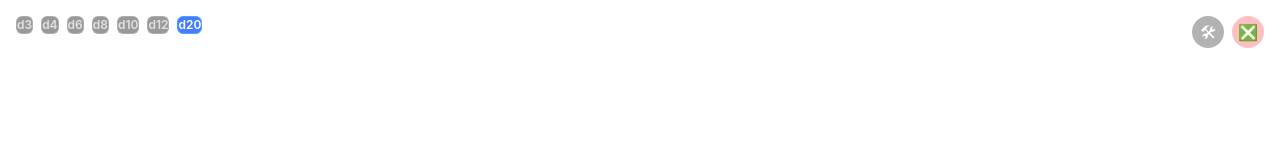
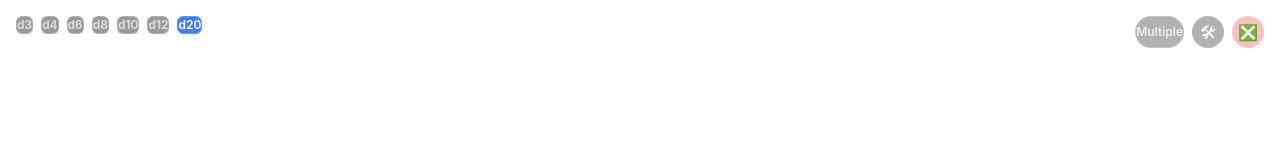
Before and after one commit to weezyvasya/DND, a React (Vite) app: page / in a window 1280 px wide. Shown: the top 160 px of the page. Built offline with nearby package versions, Linux system fonts and the light colour scheme.

Commit message:
multiple option

```diff
--- a/src/components/App.tsx
+++ b/src/components/App.tsx
@@ -49,6 +49,10 @@ interface AppState {
   selectedDie: DiceType;
   diceSize: DiceSize;
   isDiceVisible: boolean;
+  isMultiMode: boolean;
+  multiSelection: Record<DiceType, number>;
+  multiTotal: number | null;
+  multiBreakdown: { type: DiceType; count: number; results: number[] }[];
 }
 
 const App: React.FC = () => {
@@ -63,6 +67,18 @@ const App: React.FC = () => {
     selectedDie: "d20",
     diceSize: "medium",
     isDiceVisible: true,
+    isMultiMode: false,
+    multiSelection: {
+      d3: 0,
+      d4: 0,
+      d6: 0,
+      d8: 0,
+      d10: 0,
+      d12: 0,
+      d20: 0,
+    },
+    multiTotal: null,
+    multiBreakdown: [],
   });
 
   useEffect(() => {
@@ -93,22 +109,64 @@ const App: React.FC = () => {
   const handleRoll = useCallback(() => {
     if (state.isRolling) return;
 
+    const { isMultiMode, selectedDie, multiSelection } = state;
+
     setState((prev) => ({ ...prev, isRolling: true }));
 
     // Roll animation duration (2-3 seconds)
     const animationDuration = 2000 + Math.random() * 1000;
 
     setTimeout(() => {
-      const sides = getSidesForDie(state.selectedDie);
+      if (!isMultiMode) {
+        const sides = getSidesForDie(selectedDie);
         const newResult = Math.floor(Math.random() * sides) + 1;
         setState((prev) => ({
           ...prev,
           result: newResult,
           isRolling: false,
+          // keep history as single values
           rollHistory: [newResult, ...prev.rollHistory].slice(0, 5),
+          // clear multi-specific results when in single mode
+          multiTotal: null,
+          multiBreakdown: [],
         }));
+      } else {
+        const entries = Object.entries(multiSelection).filter(
+          ([, count]) => count > 0,
+        ) as [DiceType, number][];
+
+        if (entries.length === 0) {
+          // nothing selected, just stop rolling
+          setState((prev) => ({ ...prev, isRolling: false }));
+          return;
+        }
+
+        let total = 0;
+        const breakdown: { type: DiceType; count: number; results: number[] }[] =
+          [];
+
+        entries.forEach(([type, count]) => {
+          const sides = getSidesForDie(type);
+          const results: number[] = [];
+          for (let i = 0; i < count; i += 1) {
+            const roll = Math.floor(Math.random() * sides) + 1;
+            results.push(roll);
+            total += roll;
+          }
+          breakdown.push({ type, count, results });
+        });
+
+        setState((prev) => ({
+          ...prev,
+          isRolling: false,
+          result: null,
+          multiTotal: total,
+          multiBreakdown: breakdown,
+          rollHistory: [total, ...prev.rollHistory].slice(0, 5),
+        }));
+      }
     }, animationDuration);
-  }, [state.isRolling, state.selectedDie]);
+  }, [state.isRolling, state.isMultiMode, state.selectedDie, state.multiSelection]);
 
   useEffect(() => {
     // Keyboard shortcut for rolling (Spacebar)
@@ -171,6 +229,72 @@ const App: React.FC = () => {
     setState((prev) => ({ ...prev, isDiceVisible: false }));
   };
 
+  const handleToggleMultiMode = () => {
+    setState((prev) => ({
+      ...prev,
+      isMultiMode: !prev.isMultiMode,
+      // when leaving multi mode, keep selection but clear multi results from UI
+      ...(prev.isMultiMode
+        ? { multiTotal: null, multiBreakdown: [] }
+        : null),
+    }));
+  };
+
+  const handleIncrementDie = (die: DiceType) => {
+    setState((prev) => ({
+      ...prev,
+      multiSelection: {
+        ...prev.multiSelection,
+        [die]: prev.multiSelection[die] + 1,
+      },
+      // make this die the focused one visually
+      selectedDie: prev.selectedDie,
+    }));
+  };
+
+  const handleDecrementDie = (die: DiceType) => {
+    setState((prev) => {
+      const current = prev.multiSelection[die];
+      const nextCount = current > 0 ? current - 1 : 0;
+      if (nextCount === current) return prev;
+      return {
+        ...prev,
+        multiSelection: {
+          ...prev.multiSelection,
+          [die]: nextCount,
+        },
+      };
+    });
+  };
+
+  const handleDieIconClick = (die: DiceType) => {
+    if (!state.isMultiMode) {
+      handleSelectDie(die);
+    } else {
+      // In multi mode, clicking the icon increments that die and focuses it
+      setState((prev) => ({
+        ...prev,
+        selectedDie: die,
+        isDiceVisible: true,
+        multiSelection: {
+          ...prev.multiSelection,
+          [die]: prev.multiSelection[die] + 1,
+        },
+      }));
+    }
+  };
+
+  const activeMultiEntries = Object.entries(state.multiSelection).filter(
+    ([, count]) => count > 0,
+  ) as [DiceType, number][];
+
+  const selectionLabel =
+    activeMultiEntries.length > 0
+      ? activeMultiEntries
+          .map(([type, count]) => `${count}${type}`)
+          .join(" + ")
+      : "";
+
   return (
     <div
       className="w-full h-full flex items-center justify-center bg-transparent"
@@ -181,12 +305,13 @@ const App: React.FC = () => {
         <div className="absolute top-4 left-4 flex gap-2 z-40">
           {DICE_TYPES.map((die) => {
             const isActive = state.selectedDie === die.id;
+            const count = state.multiSelection[die.id];
             return (
+              <div key={die.id} className="flex flex-col items-start gap-1">
                 <button
-                key={die.id}
                   onClick={(e) => {
                     e.stopPropagation();
-                  handleSelectDie(die.id);
+                    handleDieIconClick(die.id);
                   }}
                   className={`px-2 py-1 rounded-md text-xs font-semibold border transition-colors backdrop-blur-sm ${
                     isActive
@@ -196,6 +321,33 @@ const App: React.FC = () => {
                 >
                   {die.label}
                 </button>
+
+                {state.isMultiMode && (
+                  <div className="flex items-center gap-1 text-[10px] text-white/80">
+                    <button
+                      onClick={(e) => {
+                        e.stopPropagation();
+                        handleDecrementDie(die.id);
+                      }}
+                      className="w-4 h-4 flex items-center justify-center rounded-full bg-black/40 hover:bg-black/70"
+                    >
+                      -
+                    </button>
+                    <span className="min-w-[1.25rem] text-center">
+                      {count}
+                    </span>
+                    <button
+                      onClick={(e) => {
+                        e.stopPropagation();
+                        handleIncrementDie(die.id);
+                      }}
+                      className="w-4 h-4 flex items-center justify-center rounded-full bg-black/40 hover:bg-black/70"
+                    >
+                      +
+                    </button>
+                  </div>
+                )}
+              </div>
             );
           })}
         </div>
@@ -236,10 +388,40 @@ const App: React.FC = () => {
           )}
 
           {/* Result Display */}
-          {state.isDiceVisible && state.result && !state.isRolling && (
+          {!state.isMultiMode &&
+            state.isDiceVisible &&
+            state.result &&
+            !state.isRolling && (
               <div className="mt-6 text-6xl font-bold text-blue-500 drop-shadow-lg">
                 {state.result}
               </div>
+            )}
+
+          {state.isMultiMode && state.isDiceVisible && (
+            <>
+              {selectionLabel && (
+                <div className="mt-5 text-sm text-blue-500 font-semibold tracking-wide drop-shadow">
+                  {selectionLabel}
+                </div>
+              )}
+
+              {state.multiTotal !== null && !state.isRolling && (
+                <div className="mt-3 text-4xl font-bold text-blue-500 drop-shadow-lg">
+                  {state.multiTotal}
+                </div>
+              )}
+
+              {state.multiBreakdown.length > 0 && !state.isRolling && (
+                <div className="mt-2 text-xs text-white/75 text-center space-y-1 max-w-xs">
+                  {state.multiBreakdown.map((entry) => (
+                    <div key={entry.type}>
+                      <span className="font-semibold">{entry.type}:</span>{" "}
+                      <span>{entry.results.join(", ")}</span>
+                    </div>
+                  ))}
+                </div>
+              )}
+            </>
           )}
 
           {/* Roll Button */}
@@ -254,6 +436,8 @@ const App: React.FC = () => {
           onRoll={handleRoll}
           onClose={handleClose}
           onSettings={toggleSettings}
+          isMultiMode={state.isMultiMode}
+          onToggleMulti={handleToggleMultiMode}
         />
 
         {/* Settings Panel */}
--- a/src/components/Controls.tsx
+++ b/src/components/Controls.tsx
@@ -5,11 +5,36 @@ interface ControlsProps {
   onRoll: () => void;
   onClose: () => void;
   onSettings: () => void;
+  isMultiMode: boolean;
+  onToggleMulti: () => void;
 }
 
-const Controls: React.FC<ControlsProps> = ({ isRolling, onRoll, onClose, onSettings }) => {
+const Controls: React.FC<ControlsProps> = ({
+  isRolling,
+  onRoll,
+  onClose,
+  onSettings,
+  isMultiMode,
+  onToggleMulti,
+}) => {
   return (
     <div className="absolute top-4 right-4 flex gap-2 z-50">
+      {/* Multiple Dice Mode Button */}
+      <button
+        onClick={(e) => {
+          e.stopPropagation();
+          onToggleMulti();
+        }}
+        className={`px-3 h-8 flex items-center justify-center rounded-full text-xs font-semibold transition-colors backdrop-blur-sm border ${
+          isMultiMode
+            ? 'bg-blue-600/80 border-blue-400 text-white'
+            : 'bg-black/30 hover:bg-black/50 border-white/20 text-white/80'
+        }`}
+        title="Multiple dice mode"
+      >
+        Multiple
+      </button>
+
       {/* Settings Button */}
       <button
         onClick={(e) => {
```
Lines whose indentation alone changed are shown as unchanged.
